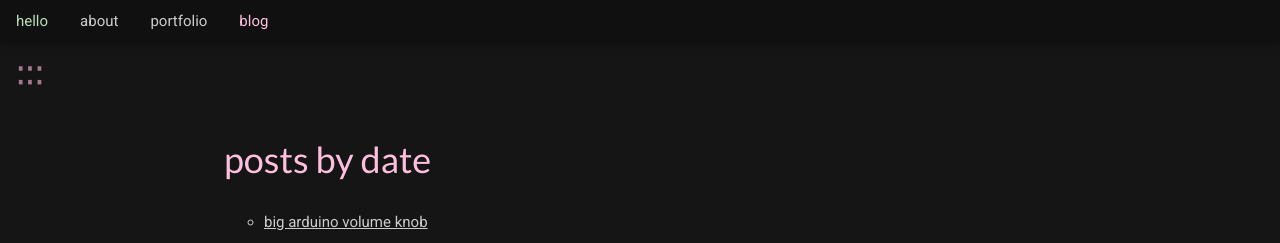
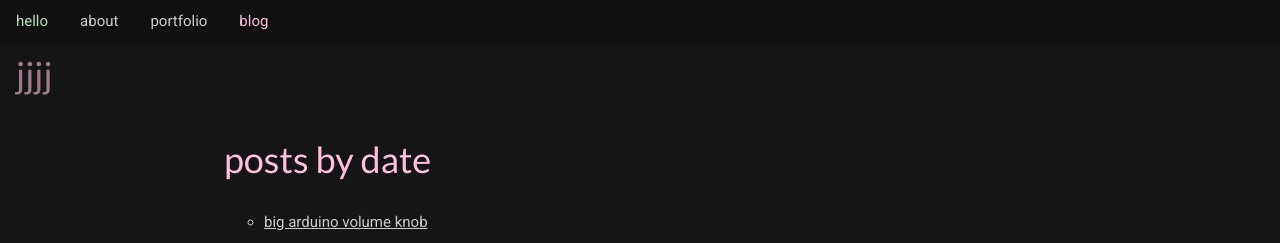
Before and after one commit to johnmatter/johnmatter.github.io, a Jekyll site: the page built from blog.md, in a window 1280 px wide. Shown: the top 243 px of the page. Built offline with Jekyll 4.4.1, drawn with Linux system fonts in a browser that asks for light colours.

Commit message:
default layout tweak

```diff
--- a/_layouts/default.html
+++ b/_layouts/default.html
@@ -38,7 +38,7 @@
 
     <div class="w3-container w3-padding-32">
         <div class="w3-opacity" aria-hidden="true">
-            <h1>∶∶∶</h1>
+            <h1>jjjj</h1>
         </div>
         <div class="w3-animate-opacity">
             {{ content }}
```
